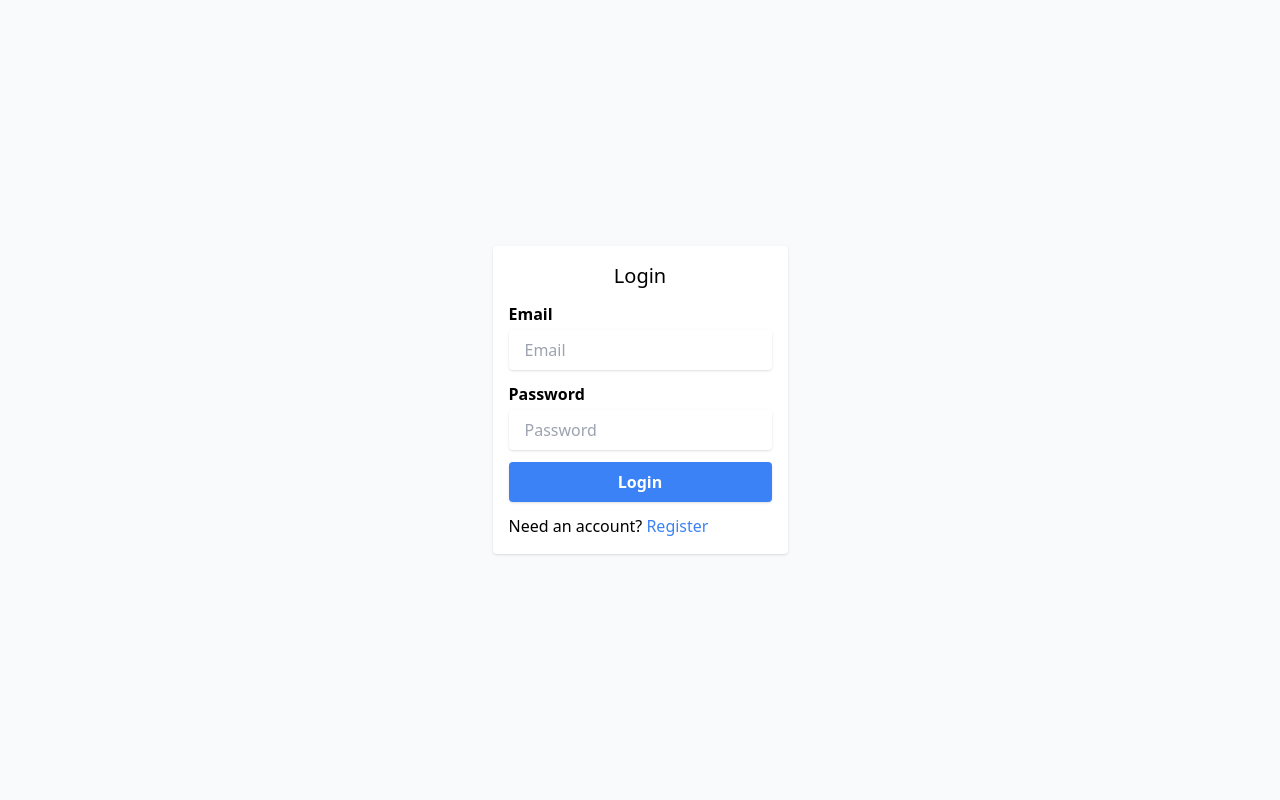
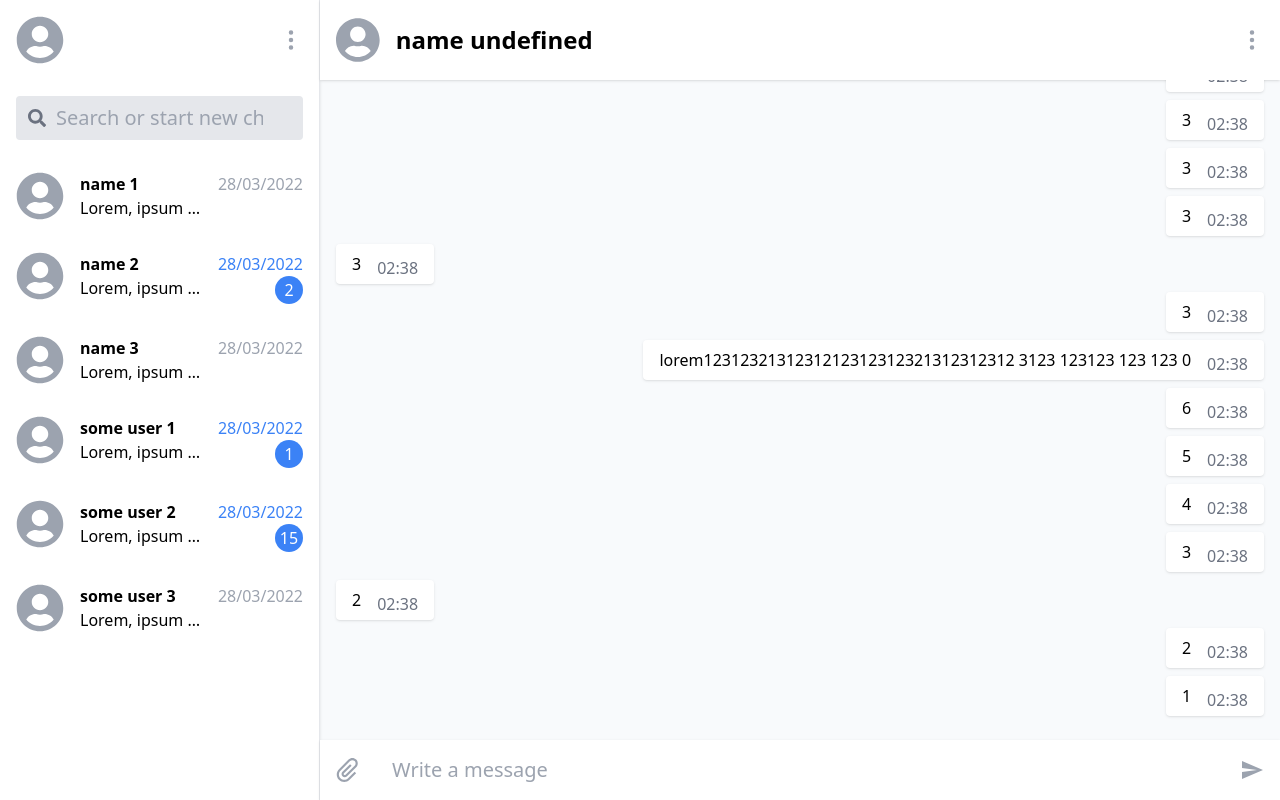
Before and after one commit to yap8/chat, a React (Create React App) app in the folder client/: page /login in a window 1280 px wide. Before the commit this address led to /login. Built offline with nearby package versions, Linux system fonts and the light colour scheme.

Commit message:
made message change position depending on user state

```diff
--- a/client/src/components/Chat/Message.js
+++ b/client/src/components/Chat/Message.js
@@ -1,9 +1,12 @@
+import { useSelector } from 'react-redux'
 import mergeClasses from '../../helpers/mergeClasses'
 
 const Message = ({ message }) => {
+  const user = useSelector(state => state.user)
+
   const classes = {
     base: 'py-2 px-4 rounded bg-white shadow mb-2 flex relative last:mb-0',
-    sender: message.senderId === '321321' ? 'ml-auto' : 'mr-auto'
+    sender: message.senderId === user.id ? 'ml-auto' : 'mr-auto'
   }
 
   return (
--- a/client/src/redux/reducers/rootReducer.js
+++ b/client/src/redux/reducers/rootReducer.js
@@ -4,10 +4,12 @@ import chatsReducer from "./chatsReducer";
 import messagesReducer from "./messagesReducer";
 import requestReducer from "./requestReducer";
 import authReducer from "./authReducer";
+import userReducer from "./userReducer";
 
 const rootReducer = combineReducers({
   request: requestReducer,
   auth: authReducer,
+  user: userReducer,
   chats: chatsReducer,
   chat: chatReducer,
   messages: messagesReducer
--- /dev/null
+++ b/client/src/redux/reducers/userReducer.js
@@ -0,0 +1,12 @@
+const initialState = {
+  id: '123123'
+}
+
+const userReducer = (state = initialState, action) => {
+  switch (action.type) {
+    default:
+      return state
+  }
+}
+
+export default userReducer
```
